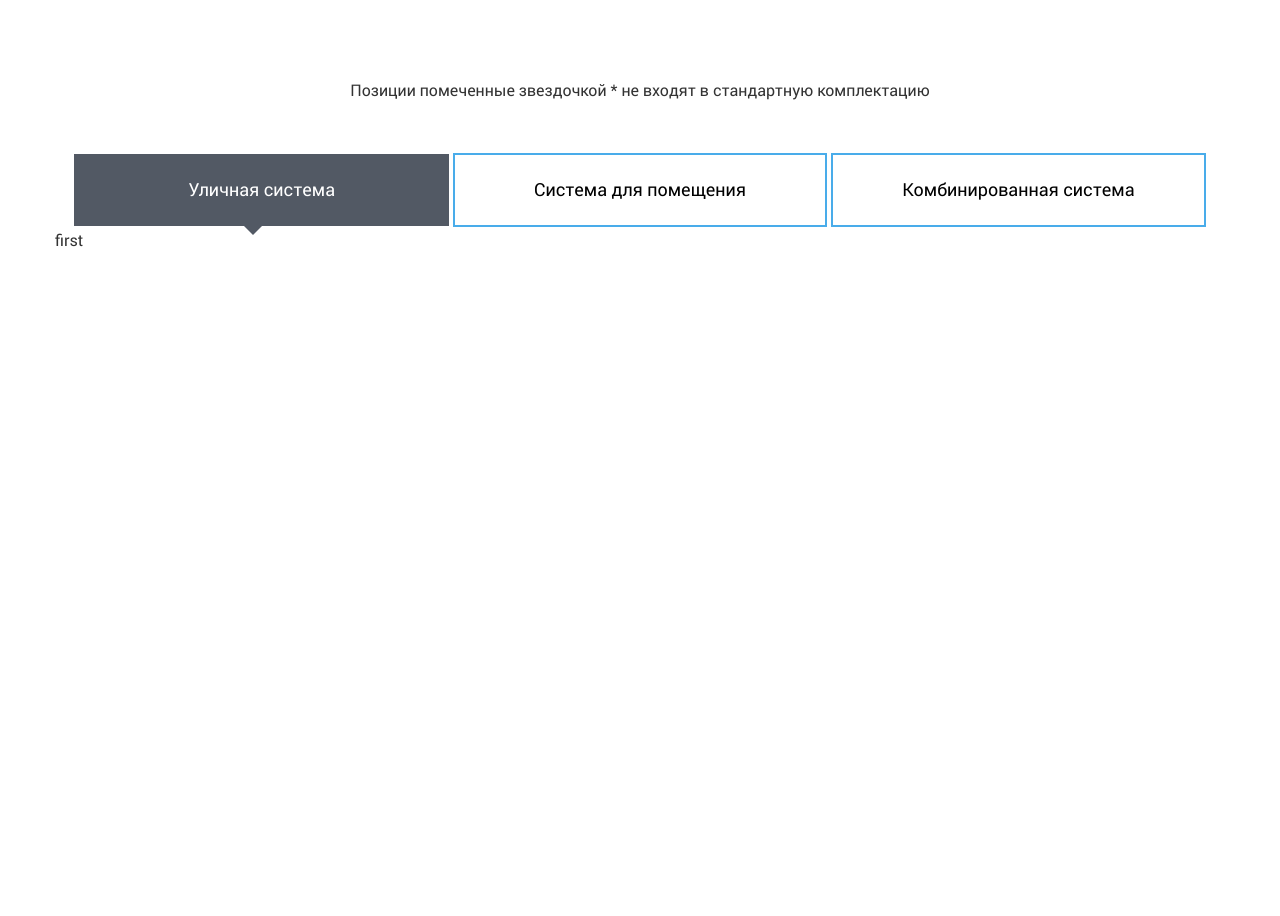
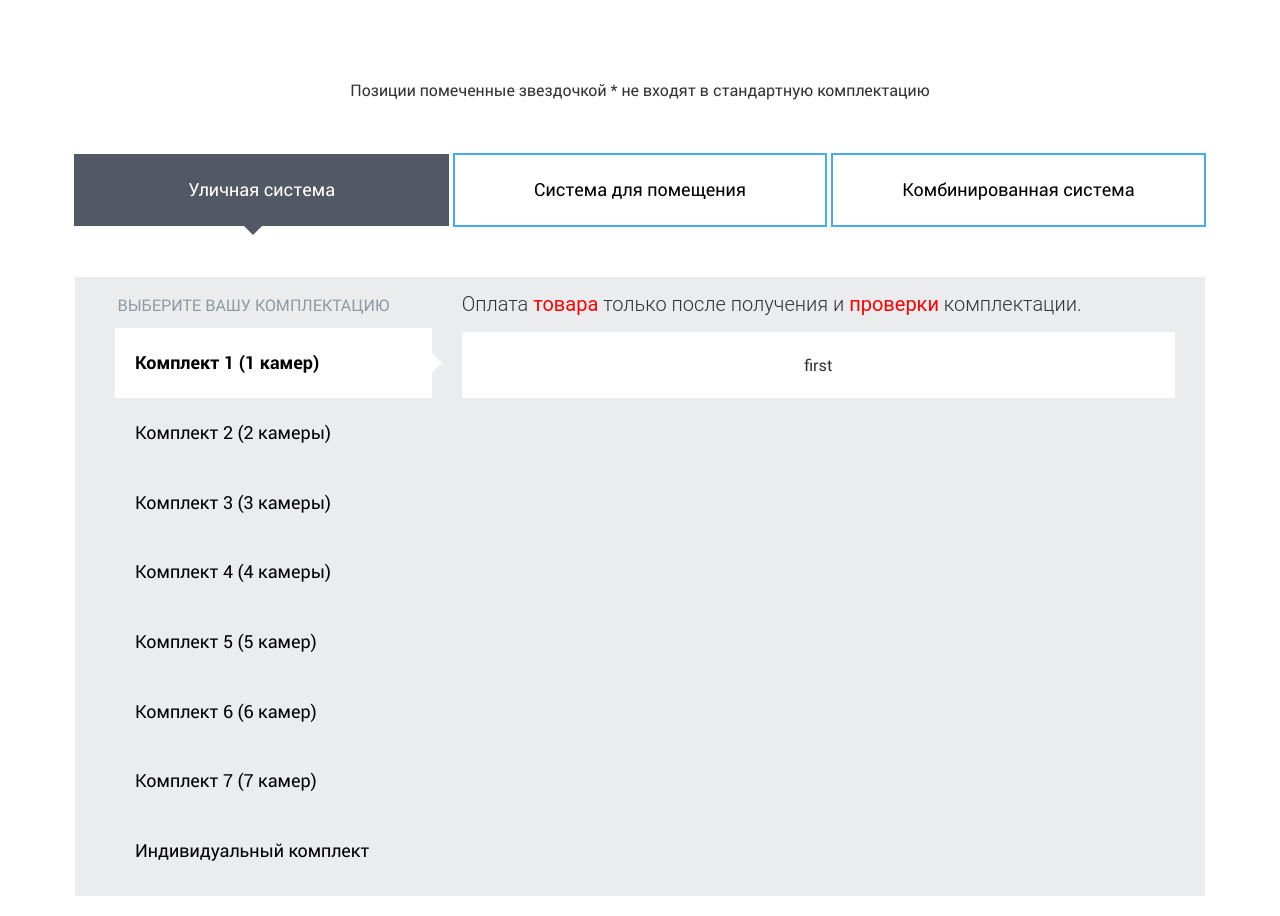
Before and after one commit to arcanrun/cams, a website: page app/index.html in a window 1280 px wide. Shown: the part 4429-5345 px from the top of the page. Before the commit the page ends 4682 px from the top, so only its background shows below. Drawn offline with nearby package versions, Linux system fonts and the light colour scheme; files that its build step writes are made by us from their sources.

Commit message:
js block v 0.1

```diff
--- a/app/index.html
+++ b/app/index.html
@@ -477,9 +477,41 @@
 
 											</div>
 											<div class="tabs-content">
-												<div class="tab-1">first</div>
-												<div class="tab-2">second</div>
-												<div class="tab-3">third</div>
+											<div class="row">
+											<div class="col-lg-4">
+												<p>ВЫБЕРИТЕ ВАШУ КОМПЛЕКТАЦИЮ</p>
+												<div class="tabs-control-aside">
+													<ul>
+														<li class="active"><a href="">Комплект 1 (1 камер)</a></li>
+														<li><a href="">Комплект 2 (2 камеры)</a></li>
+														<li><a href="">Комплект 3 (3 камеры)</a></li>
+														<li><a href="">Комплект 4 (4 камеры)</a></li>
+														<li><a href="">Комплект 5 (5 камер)</a></li>
+														<li><a href="">Комплект 6 (6 камер)</a></li>
+														<li><a href="">Комплект 7 (7 камер)</a></li>
+														<li><a href="">Индивидуальный комплект</a></li>
+													</ul>
+												</div>
+											</div>
+											<div class="col-lg-8">
+											<p>Оплата <b>товара</b> только после получения и <b>проверки</b> комплектации.</p>
+											<div class="wrapper-tab-item">
+												<div class="item tab-1">
+													first
+												</div>
+											</div>
+											<div class="wrapper-tab-item">
+												<div class="item tab-1">
+													2nd
+												</div>
+											</div>
+											<div class="wrapper-tab-item">
+												<div class="item tab-1">
+													3rd
+												</div>
+											</div>
+											</div>
+											</div>
 											</div>
 										</div>
 									</div>
--- a/app/js/common.js
+++ b/app/js/common.js
@@ -1,10 +1,10 @@
 $(function() {
 // tabs
-$(".tabs-content > div").not(":first").hide();
+$(".tabs-content .wrapper-tab-item").not(":first").hide();
 $(".tabs-control a").on("click", function(e){
 	e.preventDefault();
 	$(".tabs-control a").removeClass("active").eq($(this).index()).addClass("active");
-	$(".tabs-content div").hide().eq($(this).index()).fadeIn();
+	$(".tabs-content .wrapper-tab-item").hide().eq($(this).index()).fadeIn();
 	console.log($(this).index());
 	console.log($(this).eq());
 });
@@ -24,6 +24,8 @@ $(window).resize(function() {
       $(".tabs-control").css("display", "block");
     }
 });
+	//aside-tabs
 
+	//end aside-tabs
 // end tabs
 });
--- a/app/sass/_media.sass
+++ b/app/sass/_media.sass
@@ -59,6 +59,7 @@
 	.tabs-control
 		background: #68737D
 		display: none
+
 		a
 			border: none !important
 			font-size: 15px !important
--- a/app/sass/main.sass
+++ b/app/sass/main.sass
@@ -305,10 +305,9 @@ header
 			.navbar-toggle
 				span
 					background-color: #fff
-
-
 		.tabs-control
 			text-align: center
+			margin-bottom: 50px
 			a
 				text-align: center
 				width: 32%
@@ -337,6 +336,52 @@ header
 					border-bottom: 10px solid transparent
 					border-left: 10px solid transparent
 					border-right: 10px solid transparent
+	.tabs-content
+		background: #EBECEE
+		margin: 20px
+		.tabs-control-aside
+			ul>li
+				list-style: none
+				a
+					display: inline-block
+					text-decoration: none
+					color: #000
+					font-size: 18px
+					padding-left: 20px
+					padding-top: 20px
+					padding-bottom: 20px
+			.active
+				position: relative
+				background: #fff
+				font-weight: bold
+				&:after
+					content: ''
+					display: block
+					position: absolute
+					right: -10px
+					top: 35%
+					width: 0
+					height: 0
+					border-top: 10px solid transparent;
+					border-bottom: 10px solid transparent
+					border-left: 10px solid #fff
+		.col-lg-4
+			p
+				color: #8E99A1
+				text-align: center
+				padding-top: 15px
+		.col-lg-8
+			p
+				padding-top: 10px
+				line-height: 35px
+				font-weight: 300
+				font-family: roboto, sans-serif
+				font-size: 20px
+				b
+					font-weight: normal
+					color: #FF0000
+	.wrapper-tab-item
+		padding-right: 30px
 //end section-3
 
 // ============ end ===============
```
Also changed, not shown: app/js/common.min.js, app/js/scripts.min.js.
